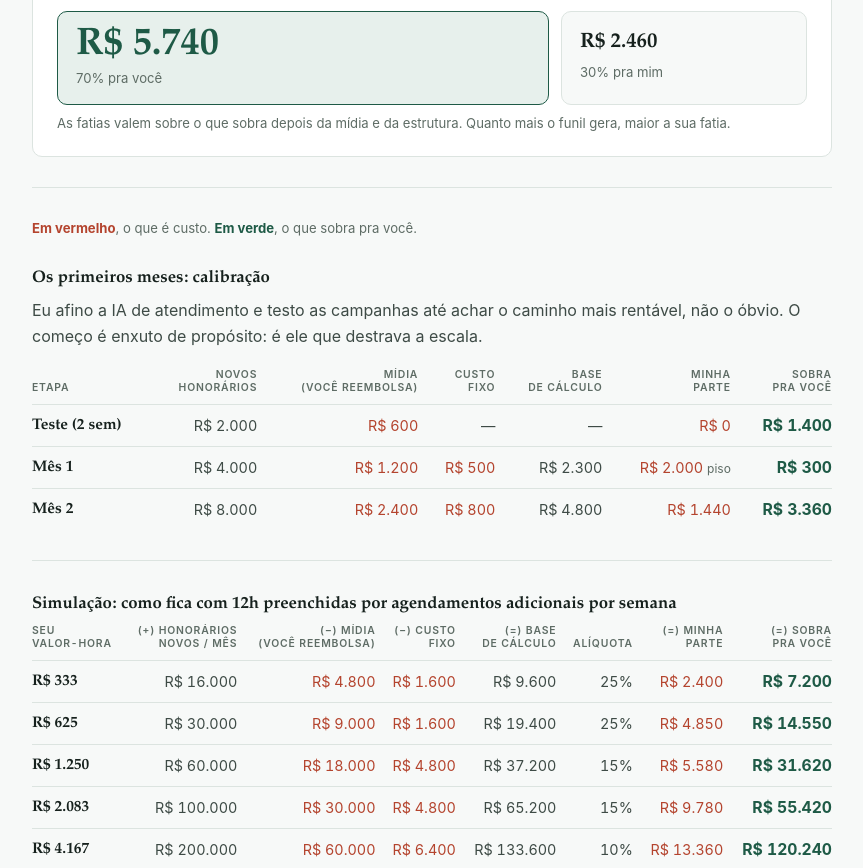
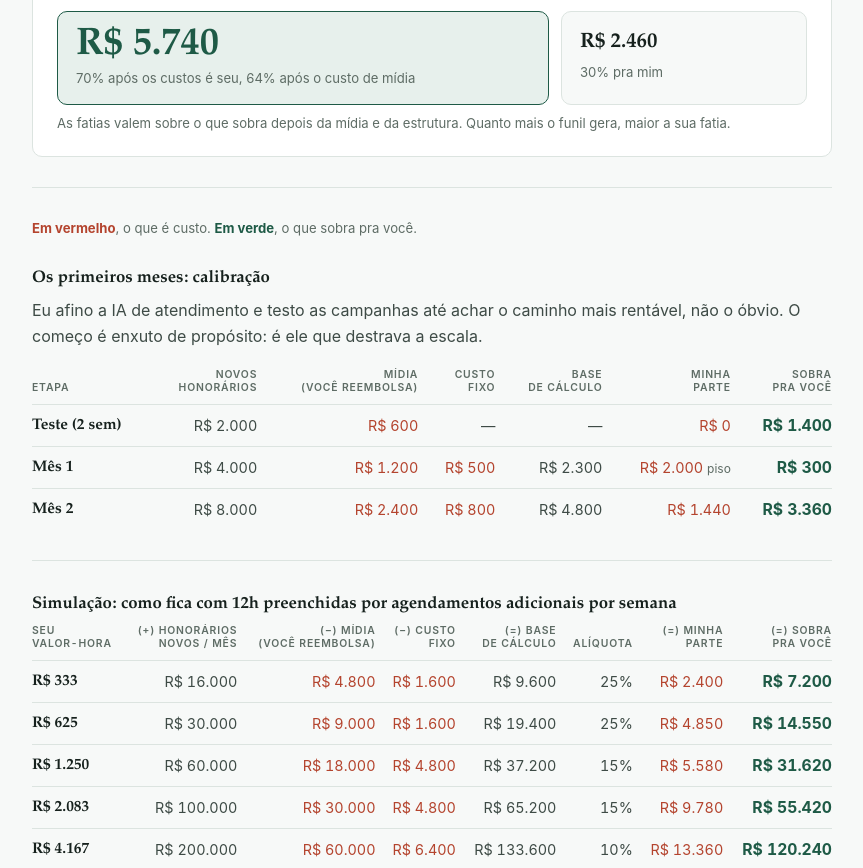
Before and after one commit to fcamara1109/simulador, a plain HTML site: page fred/index.html in a window 1280 px wide. Shown: the part 2926-3794 px from the top of the page, without its empty margins (208-1071 px from the left). Drawn offline with Linux system fonts and the light colour scheme.

Commit message:
simulador: fatia tambem pos-midia (65%)

```diff
--- a/fred/index.html
+++ b/fred/index.html
@@ -551,6 +551,7 @@
   }
 
   function pctShare(r) { return Math.round(r.share * 100); }
+  function pctPosMidia(r) { return r.bruto > 0 ? Math.round(r.sobra / r.bruto * 100) : 0; } // fatia sobre o que sobra só depois da mídia (antes da estrutura)
   function set(id, v) { document.getElementById(id).textContent = v; }
   function setHTML(id, v) { document.getElementById(id).innerHTML = v; }
 
@@ -562,7 +563,7 @@
     set('ext-fixo-e', '− ' + brl(r.fixo));
     set('ext-base-e', brl(r.base));
     set('split-voce-e', brl(r.sobra));
-    set('split-voce-lbl-e', pctShare(r) + '% pra você');
+    set('split-voce-lbl-e', pctShare(r) + '% após os custos é seu, ' + pctPosMidia(r) + '% após o custo de mídia');
     set('split-eu-e', brl(r.parte));
     set('split-eu-lbl-e', r.piso ? 'meu piso de R$ 2.000' : (100 - pctShare(r)) + '% pra mim');
     setHTML('msg-e', faixaMsgShort(r));
@@ -591,6 +592,7 @@
   /* gabarito: h=12.000, ROAS 4 → faixa 2, mídia 3.000, fixo 800, base 8.200, parte 2.460, sobra 5.740, 70% */
   var g3 = engine(12000, 4, true);
   console.assert(g3.tier === 1 && g3.midia === 3000 && Math.round(g3.parte) === 2460 && Math.round(g3.sobra) === 5740, 'faixa 2 errada', g3);
+  console.assert(pctShare(g3) === 70 && pctPosMidia(g3) === 64, 'fatia pós-mídia errada', pctPosMidia(g3));
   console.assert(Math.round(g3.share * 100) === 70, 'share da faixa 2 errado', g3);
   /* h=16.000 cai na faixa 3 pelo gerado (o líquido daria faixa 2): fixo 1.600, mídia 4.000, base 10.400, parte 2.600, sobra 7.800, 75% */
   var g4 = engine(16000, 4, true);
```
